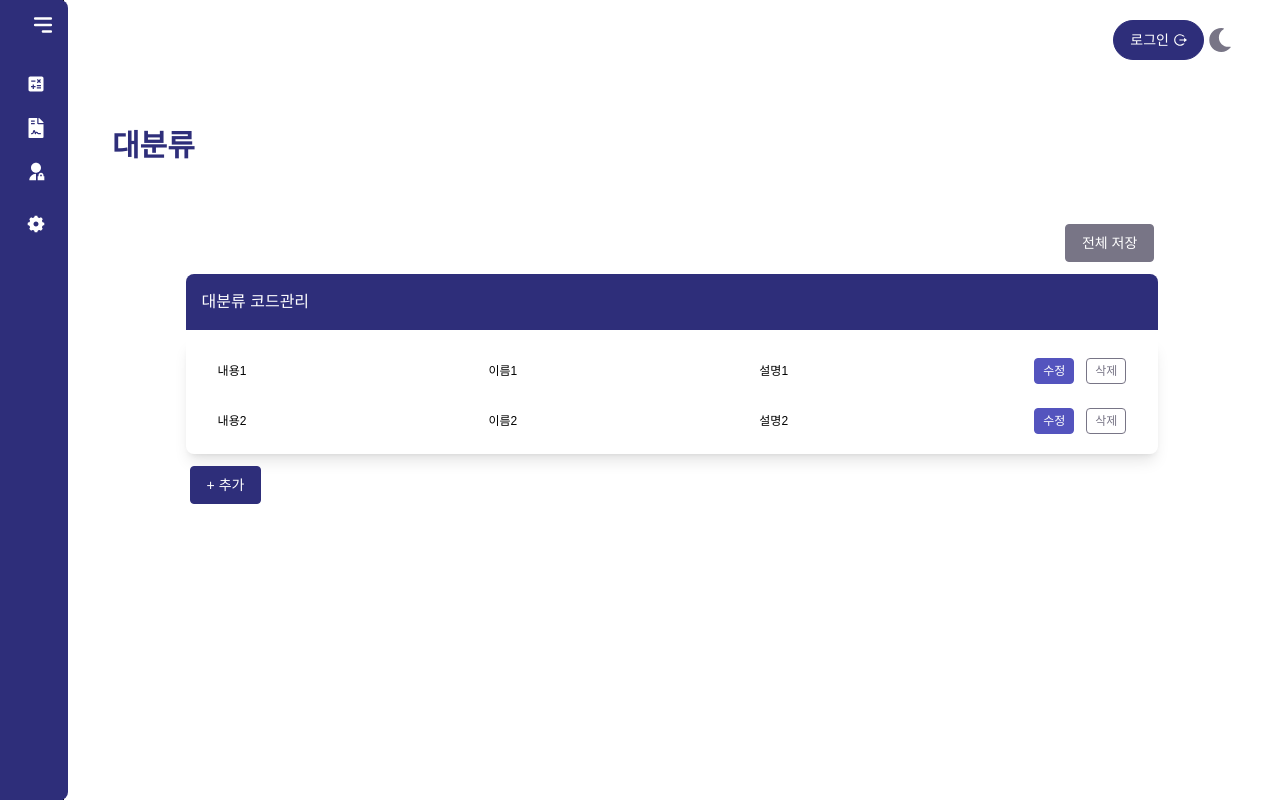
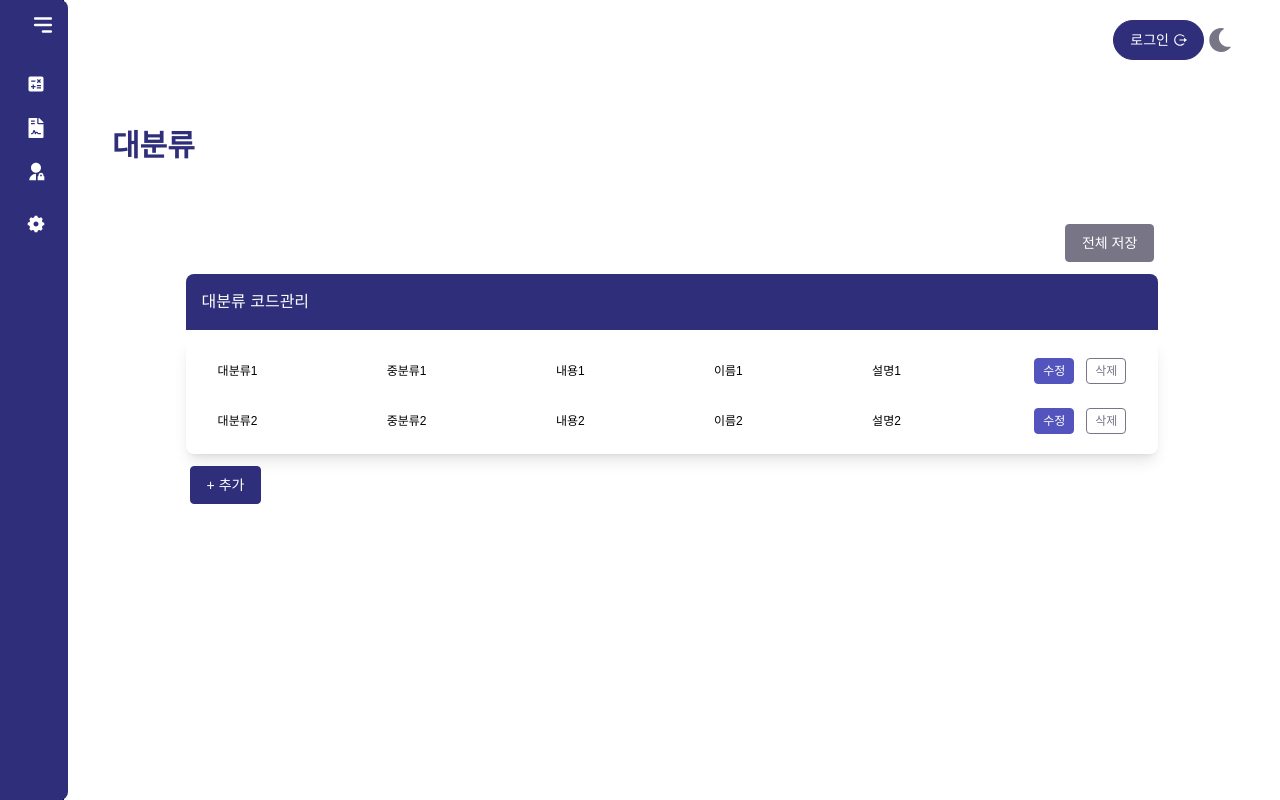
Before and after one commit to Hyeyeon-Ko/pur-ui2, a Next.js app: page /category/major in a window 1280 px wide. Built offline with nearby package versions, Linux system fonts and the light colour scheme; a web font is replaced by a local one.

Commit message:
Feat: 코드분류  추가 데이터 노출되도록 수정

```diff
--- a/components/ui/molecules/inputs/CategoryItemInput.tsx
+++ b/components/ui/molecules/inputs/CategoryItemInput.tsx
@@ -1,9 +1,10 @@
+import React, { useState, useEffect } from "react";
 import Button from "@/components/ui/atoms/button/Button";
 import Input from "@/components/ui/atoms/input/Input";
-import React from "react";
 import SelectBox from "../../atoms/selectBox/Select";
 import { CategoryItemInputProps } from "@/types/categoryTypes";
 import Label from "../../atoms/label/Label";
+import { categoryData } from "@/lib/optionDatas";
 
 const CategoryItemInput: React.FC<CategoryItemInputProps> = ({
   item,
@@ -13,32 +14,68 @@ const CategoryItemInput: React.FC<CategoryItemInputProps> = ({
   onRemove,
   onEdit,
 }) => {
+  const [selectedLargeCategory, setSelectedLargeCategory] = useState("");
+  const [selectedMiddleCategory, setSelectedMiddleCategory] = useState("");
+
+  useEffect(() => {
+    if (item) {
+      setSelectedLargeCategory(item.largeCategory || "");
+      setSelectedMiddleCategory(item.middleCategory || "");
+    }
+  }, [item]);
+
+  const handleLargeCategoryChange = (value: string) => {
+    setSelectedLargeCategory(value);
+    setSelectedMiddleCategory("");
+    onChange(item.id, "largeCategory", value);
+  };
+
+  const handleMiddleCategoryChange = (value: string) => {
+    setSelectedMiddleCategory(value);
+    onChange(item.id, "middleCategory", value);
+  };
+
+  const selectedLargeCategoryData = categoryData.find(
+    (cat) => cat.value === selectedLargeCategory
+  );
+  const middleCategories = selectedLargeCategoryData
+    ? selectedLargeCategoryData.middleCategories
+    : [];
+
   return (
     <div className="flex justify-between items-center space-x-2 px-4">
       {item.isEditing ? (
         <div className="flex flex-grow justify-between">
+          <SelectBox
+            mode="xs"
+            options={categoryData.map((cat) => ({
+              value: cat.value,
+              label: cat.label,
+            }))}
+            value={selectedLargeCategory}
+            onChange={(e) => handleLargeCategoryChange(e.target.value)}
+            placeholder="대분류 선택"
+          />
+          <SelectBox
+          mode="xs"
+            options={middleCategories.map((middle) => ({
+              value: middle.value,
+              label: middle.label,
+            }))}
+            value={selectedMiddleCategory}
+            onChange={(e) => handleMiddleCategoryChange(e.target.value)}
+            placeholder="중분류 선택"
+          />
           {fields.map((field) => {
             const value = item[field.field as keyof typeof item];
+
             if (field.type === "input") {
               return (
                 <Input
                   key={field.field}
-                  mode="sm"
+                  mode="xs"
                   color="transparent"
                   type="text"
-                  value={String(value)}
-                  onChange={(e) =>
-                    onChange(item.id, field.field, e.target.value)
-                  }
-                  placeholder={field.placeholder}
-                />
-              );
-            } else if (field.type === "select" && field.options) {
-              return (
-                <SelectBox
-                  mode="sm"
-                  key={field.field}
-                  options={field.options}
                   value={String(value)}
                   onChange={(e) =>
                     onChange(item.id, field.field, e.target.value)
@@ -67,19 +104,8 @@ const CategoryItemInput: React.FC<CategoryItemInputProps> = ({
         </div>
       ) : (
         <div className="flex flex-grow justify-between items-center">
-          {fields.map((field) => {
-            if (field.type === "select") {
-              const selectedValue = item[field.field as keyof typeof item];
-              return (
-                <Label
-                  key={field.field}
-                  mode="xs"
-                  content={String(selectedValue)}
-                />
-              );
-            }
-            return null;
-          })}
+          <Label mode="xs" content={selectedLargeCategory} />
+          <Label mode="xs" content={selectedMiddleCategory} />
           <Label mode="xs" content={item.content} />
           <Label mode="xs" content={item.name} />
           <Label mode="xs" content={item.description} />
--- a/hooks/useCategoryItems.ts
+++ b/hooks/useCategoryItems.ts
@@ -6,9 +6,8 @@ const useCategoryItems = () => {
     // 초기 데이터 예시
     {
       id: 1,
-      majorSelect: "대분류1",
-      middleSelect: "중분류1",
-      smallSelect: "소분류1",
+      largeCategory: "대분류1",
+      middleCategory: "중분류1",
       content: "내용1",
       name: "이름1",
       description: "설명1",
@@ -16,9 +15,8 @@ const useCategoryItems = () => {
     },
     {
       id: 2,
-      majorSelect: "대분류2",
-      middleSelect: "중분류2",
-      smallSelect: "소분류2",
+      largeCategory: "대분류2",
+      middleCategory: "중분류2",
       content: "내용2",
       name: "이름2",
       description: "설명2",
@@ -31,9 +29,8 @@ const useCategoryItems = () => {
       ...items,
       {
         id: Date.now(),
-        majorSelect: "",
-        middleSelect: "",
-        smallSelect: "",
+        largeCategory: "", // Adjusted to match the new structure
+        middleCategory: "",
         content: "",
         name: "",
         description: "",
```
Also changed, not shown: types/categoryTypes.ts (+5 -12 lines).
